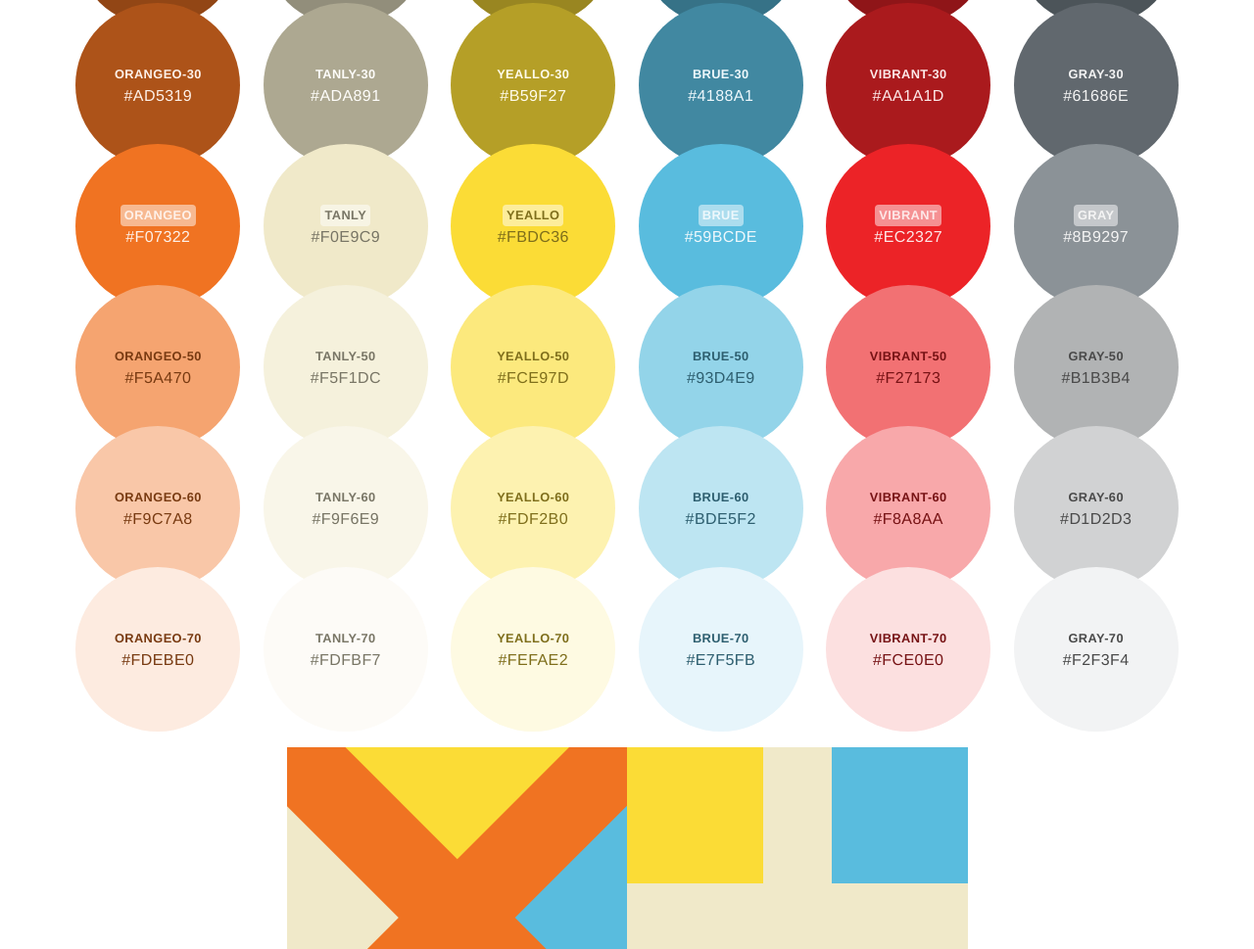
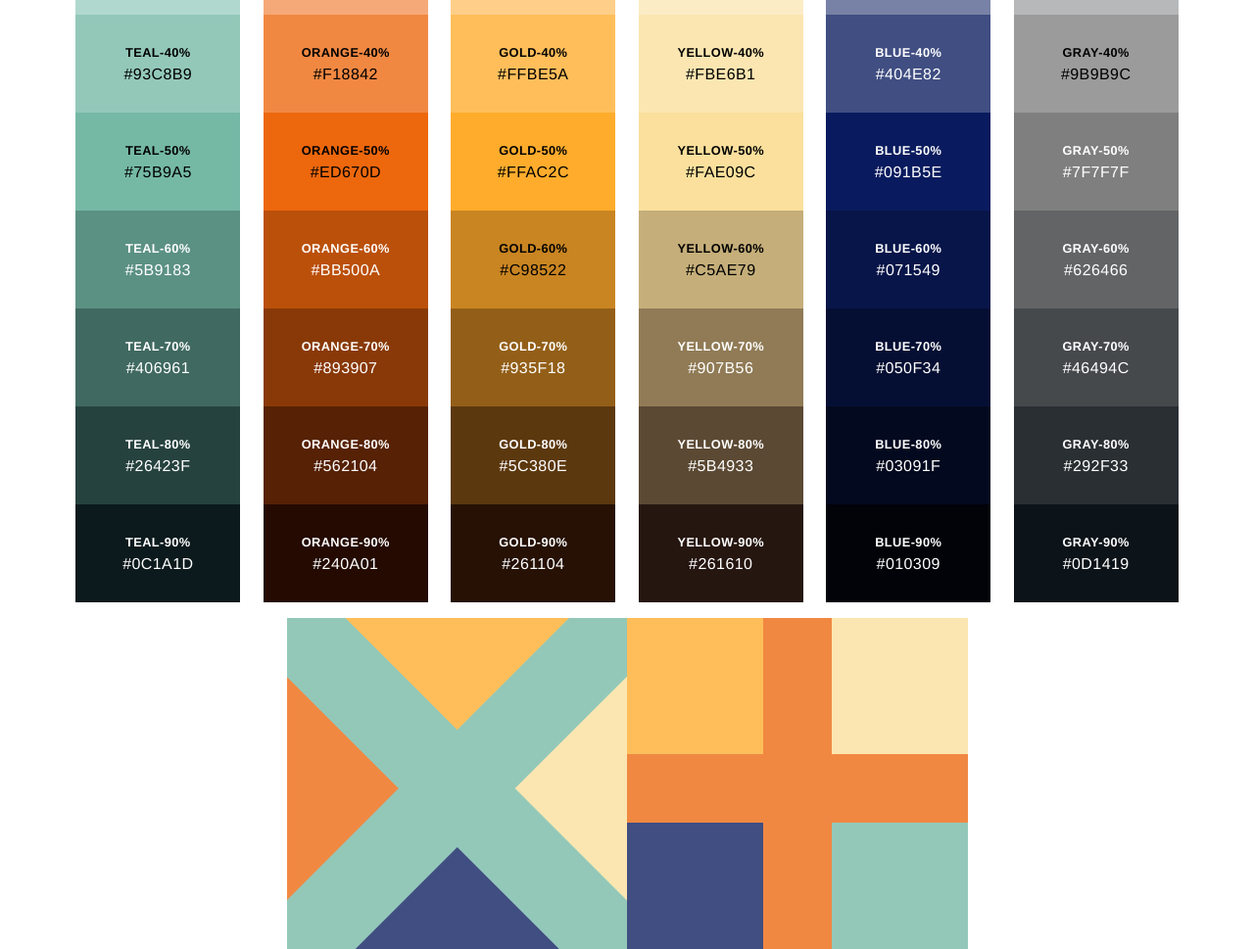
Before and after one commit to okayjeffrey/Scalor, a website: page index.html in a window 1280 px wide. Shown: the part 301-1270 px from the top of the page at 98% size. Drawn offline with nearby package versions, Linux system fonts and the light colour scheme.

Commit message:
refactoring

```diff
--- a/index.html
+++ b/index.html
@@ -18,6 +18,8 @@
                     <li class="chip clr-1 swatch-5"></li>
                     <li class="chip clr-1 swatch-6"></li>
                     <li class="chip clr-1 swatch-7"></li>
+                    <li class="chip clr-1 swatch-8"></li>
+                    <li class="chip clr-1 swatch-9"></li>
                 </ul>
                 <ul class="">
                     <li class="chip clr-2 swatch-1"></li>
@@ -27,6 +29,8 @@
                     <li class="chip clr-2 swatch-5"></li>
                     <li class="chip clr-2 swatch-6"></li>
                     <li class="chip clr-2 swatch-7"></li>
+                    <li class="chip clr-2 swatch-8"></li>
+                    <li class="chip clr-2 swatch-9"></li>
                 </ul>
                 <ul class="">
                     <li class="chip clr-3 swatch-1"></li>
@@ -36,6 +40,8 @@
                     <li class="chip clr-3 swatch-5"></li>
                     <li class="chip clr-3 swatch-6"></li>
                     <li class="chip clr-3 swatch-7"></li>
+                    <li class="chip clr-3 swatch-8"></li>
+                    <li class="chip clr-3 swatch-9"></li>
                 </ul>
                 <ul class="">
                     <li class="chip clr-4 swatch-1"></li>
@@ -45,6 +51,8 @@
                     <li class="chip clr-4 swatch-5"></li>
                     <li class="chip clr-4 swatch-6"></li>
                     <li class="chip clr-4 swatch-7"></li>
+                    <li class="chip clr-4 swatch-8"></li>
+                    <li class="chip clr-4 swatch-9"></li>
                 </ul>
                 <ul class="">
                     <li class="chip clr-5 swatch-1"></li>
@@ -54,6 +62,8 @@
                     <li class="chip clr-5 swatch-5"></li>
                     <li class="chip clr-5 swatch-6"></li>
                     <li class="chip clr-5 swatch-7"></li>
+                    <li class="chip clr-5 swatch-8"></li>
+                    <li class="chip clr-5 swatch-9"></li>
                 </ul>
                 <ul class="">
                     <li class="chip clr-6 swatch-1"></li>
@@ -63,6 +73,8 @@
                     <li class="chip clr-6 swatch-5"></li>
                     <li class="chip clr-6 swatch-6"></li>
                     <li class="chip clr-6 swatch-7"></li>
+                    <li class="chip clr-6 swatch-8"></li>
+                    <li class="chip clr-6 swatch-9"></li>
                 </ul>
             </div>
             <!-- PLAYGROUND -->
--- a/scss/style.scss
+++ b/scss/style.scss
@@ -4,174 +4,103 @@
 // @include breakpoint(large){ }
 
 @mixin breakpoint($point) {
-  @if $point == large {
-    @media (min-width: 64em) { @content; }
-  }
-  @else if $point == medium {
-    @media (min-width: 50em) { @content; }
-  }
-  @else if $point == small {
-    @media (min-width: 40em) { @content; }
-  }
+  @if $point == large { @media (min-width: 64em) { @content; } }
+  @else if $point == medium { @media (min-width: 50em) { @content; } }
+  @else if $point == small { @media (min-width: 40em) { @content; } }
 }
 
-// CORE BRAND COLORS HERE!
-// CHANGE ME!!!
-// $clr-1: (#A6C9B1, 'Gum Leaf');
-// $clr-2: (#ED670D, 'Tango');
-// $clr-3: (#FFAC2C, 'Saffron');
-// $clr-4: (#FAE09C, 'Brown');
-// $clr-5: (#111331, 'Bunting');
-// $clr-6: (#929292, 'GRAY');
+// FOR MIXING depending on what outcome you want.
+$warm: #E00606;
+$cool: #0096FF;
+$black:#000000;
+$white:#ffffff;
 
-$clr-1: (#F07322, 'Orangeo');
-$clr-2: (#F0E9C9, 'Tanly');
-$clr-3: (#FBDC36, 'Yeallo');
-$clr-4: (#59BCDE, 'Brue');
-$clr-5: (#EC2327, 'Vibrant');
-$clr-6: (#929292, 'GRAY');
+// [#Base Color], [NAME], [Color to mix in # or 0 if not wanted]
+$clr-1: (#75B9A5, 'Teal', $cool);
+$clr-2: (#ED670D, 'Orange', $warm);
+$clr-3: (#FFAC2C, 'Gold', $warm);
+$clr-4: (#FAE09C, 'Yellow', $warm);
+$clr-5: (#091B5E, 'Blue', 0);
+$clr-6: (#7f7f7f, 'GRAY', $cool);
 
-// FOR MIXING depending on what outcome you want.
-$warm: #5B062D;
-$cool: #0096FF;
-$black:#000;
-$white:#fff;
+// This is not the total amount of scaled colors
+//How many colors you want to scale up/down from your base color.
+$scale: 4;
+$scale-to: ($scale * 2) + 1;
+$base-num: $scale + 1;
 
-// For text mixing on the Color Chips
-// $dark-text-default: #333;
-// $light-text-default: white;
-
-// Understands which color to choose for @color-contrast
-// ---------------- NEW COLOR SCALE  Understands which color to choose for @color-contrast
-@function color-choice($color) {
-    @if (lightness( $color ) > 70) {
-        @return darken( $color, 40% );
-    } @else {
-        @return lighten( $color, 80% );
-    }
-}
-// ---------------- Understands the brightness of the color for @color-contrast
-@function brightness($color) {
-  @return ((red($color) * .299) + (green($color) * .587) + (blue($color) * .114)) / 255 * 100%;
+// PUT A CAP ON ALL THOSE ODD NUMBER SCALES
+@function scaleCap($num, $mixer){
+    $howLight: lightness($mixer);
+    $divider: 100/(100 - $howLight);
+    $cap: $num / $divider;
+    @return $cap;
 }
 
-// ---------------- Compares contrast of a given color to the light/dark arguments and returns whichever is most "contrasty"
+// Understands which color to choose for @color-contrast ---------------- NEW COLOR SCALE  Understands which color to choose for @color-contrast
+@function color-choice($color) {
+    @if (lightness( $color ) > 70) { @return darken( $color, 40% ); }
+    @else { @return lighten( $color, 80% ); }
+}
+// Understands the brightness of the color for @color-contrast
+@function brightness($color) { @return ((red($color) * .299) + (green($color) * .587) + (blue($color) * .114)) / 255 * 100%; }
+
+// Compares contrast of a given color to the light/dark arguments and returns whichever is most "contrasty"
 @function color-contrast($color, $dark, $light) {
     @if $color == null { @return null; }
     @else {
         $color-brightness: brightness($color);
         $light-text-brightness: brightness($light);
         $dark-text-brightness: brightness($dark);
-
         @return if( abs($color-brightness - $light-text-brightness) > abs($color-brightness - $dark-text-brightness), $light, $dark);
     }
 }
 
-// ---------------- MIX the Palettes from the base colors above!
-@mixin mixIt($color, $name, $ref) {
-    $dark: mix($black, $color, 50% );
-    $light: mix($white, $color, 90% );
-    $base-num: 4;
-
-    // BASE
-    .#{$ref}.swatch-#{$base-num} {
-        background:$color;
-		color: $light;
-        color: color-contrast($color, $dark, $light);
-        &.chip::before { content:$name; background-color: rgba(255,255,255,0.5); border-color:transparent; }
-    }
-    // SHADES
-    @for $i from 1 through 3 {
-        $perc: $i * 10;
-        $scale: 72 / $i;
-        $color-shade: mix($black, $color, $scale + 0% );
-        // $color-shade: shade($color, $scale + 0% );
-        $mixer: darken($warm, $i * 33 );
-        $shade: mix($color-shade, $mixer, 95%);
-
-        .#{$ref}.swatch-#{$i} {
-            background:$shade;
-			color: $light;
-            color: color-contrast($shade, $dark, $light);
-            &.chip::before { content:''$name+'-'+$perc;}
-        }
-    }
-    // TINTS
-    @for $i from 5 through 7 {
-        $ii: $i - 4;
-        $perc: $i * 10;
-        $scale: 28*($i - 4);
-        $color-tint: mix($white, $color, $scale + 0% );
-        // $color-tint: tint($color, $scale + 0% );
-        $mixer: lighten( $cool, $i * 14);
-        $tint: mix($color-tint, $mixer, 90);
-
-        .#{$ref}.swatch-#{$i} {
-            background:$tint;
-			color: $dark;
-            // color: color-contrast($tint, $dark, $light);
-            &.chip::before { content:''$name+'-'+$perc;}
-        }
+// WHAT GETS SPIT OUT!
+@mixin colorCode($ref, $name, $x, $output, $color-percent) {
+    .#{$ref}.swatch-#{$x} {
+        background:$output;
+        color: color-contrast($output, $black, $white);
+        &.chip::before { content:''$name+'-'+$color-percent;}
     }
 }
 
-// ---------------- MIX the Palettes from the base colors above!
-@mixin remixIt($color, $name, $ref) {
-    $cooler: #0096FF;
-    $dark: mix($black, $color, 50% );
-    $light: mix($white, $color, 90% );
-    $base-num: 4;
+@mixin mixIt($color, $name, $ref, $mixer) {
+    $mix:; // Needs to exists before we try and set
 
-    // BASE
-    .#{$ref}.swatch-#{$base-num} {
-        $mix: mix($color, $cooler, 95%);
-        background:$mix;
+    @for $i from 1 through $scale { // ---------- Tints
+        $j: ($i - $base-num)*-1;
+        $name-per: percentage($i/10);
+        $percentage: percentage(($j/10)*2.25);
+        // Mixing in the Mixer
+        @if $mixer != 0 { $mix:mix($mixer, $white, scaleCap(4%, $mixer)); }
+        @else { $mix: $white; }
+        // Final Color Tint
+        $tint: mix($mix, $color, $percentage);
+        @include colorCode($ref, $name, $i, $tint, $name-per);
+    }
 
-		color: $light;
-        color: color-contrast($color, $dark, $light);
-        &.chip::before { content:$name; background-color: rgba(255,255,255,0.5); border-color:transparent; }
-    }
-    // SHADES
-    @for $i from 1 through 3 {
-        $perc: $i * 10;
-        $scale: 90 / $i;
-        $color-shade: mix($black, $color, $scale + 0% );
-        // $mixer: darken($cooler, $i * 33 );
-        $shade: mix($color-shade, $cooler, 95%);
+    @include colorCode($ref, $name, 5, $color, 50%); //----------------- Base Color
 
-        .#{$ref}.swatch-#{$i} {
-            background:$shade;
-
-			color: $light;
-            color: color-contrast($shade, $dark, $light);
-            &.chip::before { content:''$name+'-'+$perc;}
-        }
-    }
-    // TINTS
-    @for $i from 5 through 7 {
-        $ii: $i - 4;
-        $perc: $i * 10;
-        $scale: 30*($i - 4);
-        $color-tint: mix($white, $color, $scale + 0% );
-        // $mixer: lighten( $cooler, $i * 14);
-        $tint: mix($color-tint, $cooler, 99%);
-
-        .#{$ref}.swatch-#{$i} {
-            background:$tint;
-			color: $dark;
-            color: color-contrast($tint, $dark, $light);
-            &.chip::before { content:''$name+'-'+$perc;}
-        }
+    @for $i from ($base-num + 1) through $scale-to { // ---------------- Shades
+        $name-per: percentage($i/10);
+        $percentage: percentage((($i - $base-num)*2.25)/10);
+        // Mixing in the Mixer
+        @if $mixer != 0 { $mix:mix($mixer, $black, scaleCap(11%, $mixer)); }
+        @else { $mix: $black; }
+        // Final Color Shade
+        $shade: mix($mix, $color, $percentage);
+        @include colorCode($ref, $name, $i, $shade, $name-per);
     }
 }
 
 // WHAT TO MIX!!!!!
-@include mixIt(nth($clr-1, 1), nth($clr-1, 2), 'clr-1');
-@include mixIt(nth($clr-2, 1), nth($clr-2, 2), 'clr-2');
-@include mixIt(nth($clr-3, 1), nth($clr-3, 2), 'clr-3');
-@include mixIt(nth($clr-4, 1), nth($clr-4, 2), 'clr-4');
-@include mixIt(nth($clr-5, 1), nth($clr-5, 2), 'clr-5');
-@include remixIt(nth($clr-6, 1), nth($clr-6, 2), 'clr-6');
+@include mixIt(nth($clr-1, 1), nth($clr-1, 2), 'clr-1', nth($clr-1, 3));
+@include mixIt(nth($clr-2, 1), nth($clr-2, 2), 'clr-2', nth($clr-2, 3));
+@include mixIt(nth($clr-3, 1), nth($clr-3, 2), 'clr-3', nth($clr-3, 3));
+@include mixIt(nth($clr-4, 1), nth($clr-4, 2), 'clr-4', nth($clr-4, 3));
+@include mixIt(nth($clr-5, 1), nth($clr-5, 2), 'clr-5', nth($clr-5, 3));
+@include mixIt(nth($clr-6, 1), nth($clr-6, 2), 'clr-6', nth($clr-6, 3));
 
 //////////////////////////////////////////////////////////////////////////////// NO JUNK
 
@@ -211,43 +140,40 @@ body {
     box-sizing: border-box;
     display:flex;
     flex-direction: column;
-    height: 25vw;
-    width: 100vw;
     text-transform:uppercase;
-    background:#000;
     text-align:center;
     overflow:hidden;
     justify-content:center;
     align-items: center;
-    font-size:5vw;
     font-weight: 400;
     letter-spacing:0.05ex;
     line-height:1.38;
 
+    height: 25vw;
+    width: 100vw;
+    background:#000;
+    font-size:5vw;
+
     &:before {
-        // display:none;\
         white-space: pre;
         font-size:0.8em;
         font-weight:800;
-        // border: solid 2px rgba(255,255,255,0.5);
-        // background-color: rgba(255,255,255,0.3);
         padding:0.3vh 0.5vh;
         border-radius:4px;
-    // @include breakpoint(small){ display:block; }
     }
 
     @include breakpoint(small){
         // height: 10vw;
         // width: 10vw;
-        height:180px;
-        width:180px;
         min-height:100px;
         min-width:100px;
+        height:auto;
+        width:180px;
         max-height: 168px;
         max-width: 168px;
         font-size:1.3vmax;
-        border-radius: 100%;
-        margin:-3vh 0 0 0;
+        // border-radius: 100%;
+        // margin:-3vh 0 0 0;
     }
     @include breakpoint(large){ font-size:16px; }
 }
```
Also changed, not shown: css/style.css.
